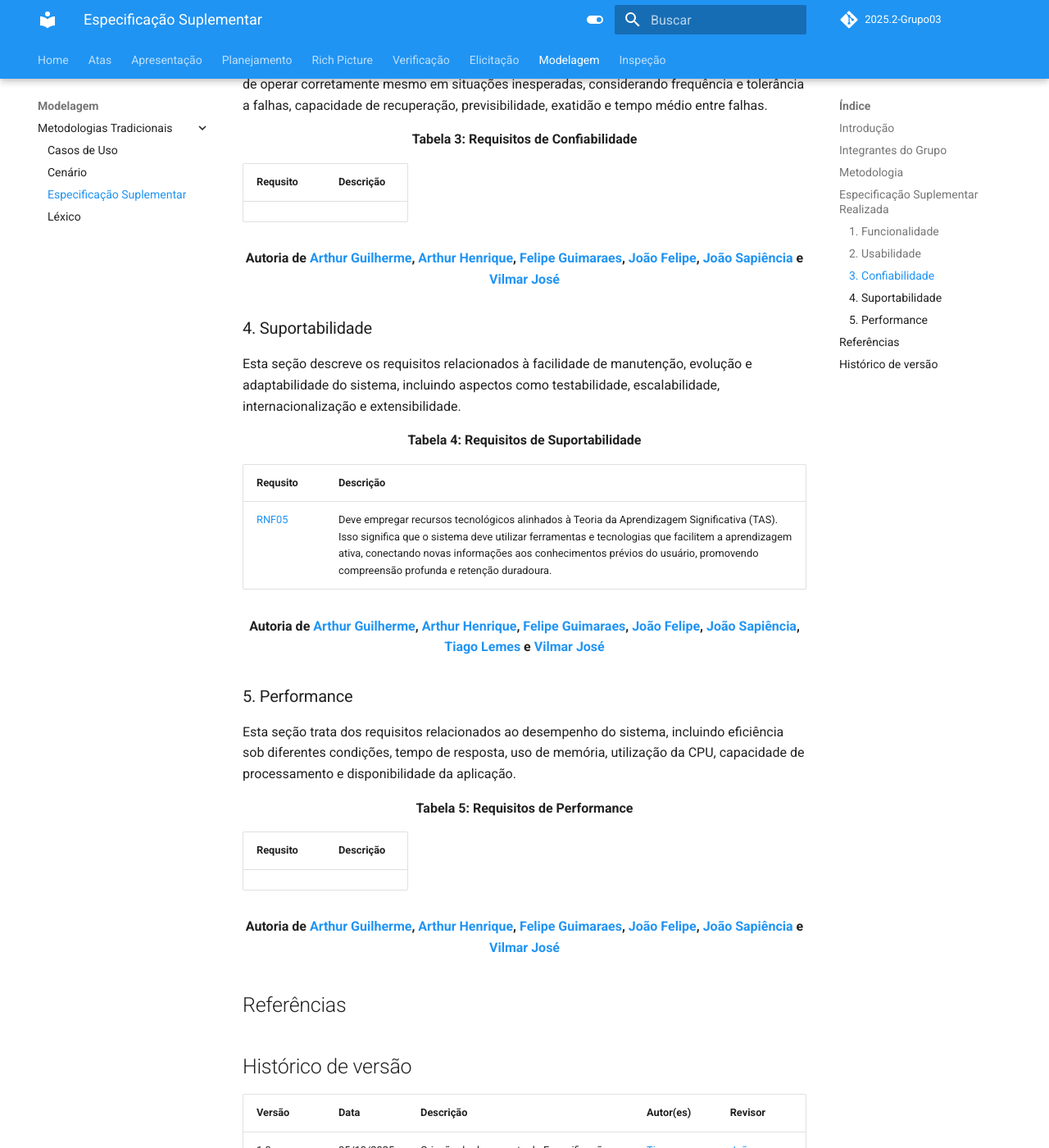
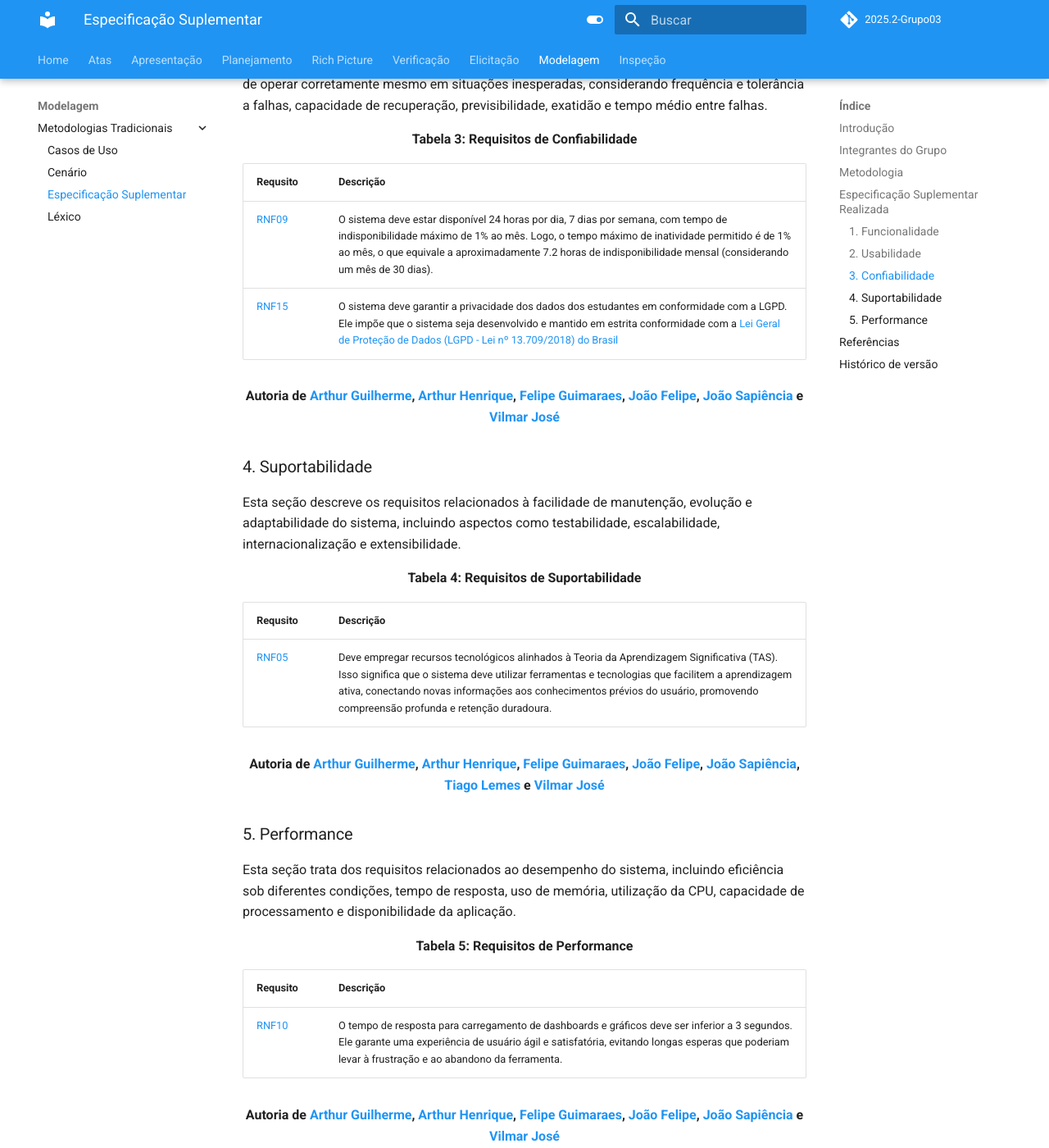
Before and after one commit to Requisitos-de-Software/2025.2-Grupo03, an MkDocs documentation site: the page built from docs/Modelagem/especificacao_suplementar.md, in a window 1280 px wide and 1400 px high, scrolled down 2468 px. Shown: the whole window at 82% size. Built offline with MkDocs 1.6.1 and Material for MkDocs 9.7.7, drawn with Linux system fonts in a browser that asks for light colours; comment, search, counter and statistics services are not loaded; some of the changed text lies outside the part shown.

Commit message:
Update especificacao_suplementar.md

```diff
--- a/docs/Modelagem/especificacao_suplementar.md
+++ b/docs/Modelagem/especificacao_suplementar.md
@@ -26,7 +26,7 @@ A Tabela 1 apresenta todos os integrantes da equipe que participaram da constru
 | [João Felipe](https://github.com/MrBolt2005) |                                       |
 | [João Sapiência](https://github.com/JoaoSapiencia) |                                       |
 | [Tiago Lemes](https://github.com/TiagoTeixeira-2005) | Criação do documento de Especificação Suplementar e classificação dos requisitos não funcionais: [RNF01](https://requisitos-de-software.github.io/2025.2-Grupo03/Elicitacao/requisitos_elicitados/#requisitos-nao-funcionais) e [RNF05](https://requisitos-de-software.github.io/2025.2-Grupo03/Elicitacao/requisitos_elicitados/#requisitos-nao-funcionais).                                      |
-| [Vilmar José](https://github.com/VilmarFagundes) |                                       |
+| [Vilmar José](https://github.com/VilmarFagundes) | Classificação dos requisitos não funcionais: [RNF09](https://requisitos-de-software.github.io/2025.2-Grupo03/Elicitacao/requisitos_elicitados/#requisitos-nao-funcionais), [RNF10](https://requisitos-de-software.github.io/2025.2-Grupo03/Elicitacao/requisitos_elicitados/#requisitos-nao-funcionais) e [RNF15](https://requisitos-de-software.github.io/2025.2-Grupo03/Elicitacao/requisitos_elicitados/#requisitos-nao-funcionais) |
 
 <div align="center"><strong>Autoria de <a href="https://github.com/TiagoTeixeira-2005">Tiago Lemes</a></strong></div>
 
@@ -69,7 +69,8 @@ Esta seção trata da estabilidade, segurança e integridade do sistema, bem com
 
 | **Requsito** | **Descrição** |
 | ------------------- | ---------------- |
-|  |  |
+| [RNF09](https://requisitos-de-software.github.io/2025.2-Grupo03/Elicitacao/requisitos_elicitados/#requisitos-nao-funcionais) | O sistema deve estar disponível 24 horas por dia, 7 dias por semana, com tempo de indisponibilidade máximo de 1% ao mês. Logo, o tempo máximo de inatividade permitido é de 1% ao mês, o que equivale a aproximadamente 7.2 horas de indisponibilidade mensal (considerando um mês de 30 dias). |
+| [RNF15](https://requisitos-de-software.github.io/2025.2-Grupo03/Elicitacao/requisitos_elicitados/#requisitos-nao-funcionais) | O sistema deve garantir a privacidade dos dados dos estudantes em conformidade com a LGPD. Ele impõe que o sistema seja desenvolvido e mantido em estrita conformidade com a [Lei Geral de Proteção de Dados (LGPD - Lei nº 13.709/2018) do Brasil](https://www.planalto.gov.br/ccivil_03/_ato2015-2018/2018/lei/L13709compilado.htm) |
 
 <div align="center">
     <strong>
@@ -112,7 +113,7 @@ Esta seção trata dos requisitos relacionados ao desempenho do sistema, incluin
 
 | **Requsito** | **Descrição** |
 | ------------------- | ---------------- |
-|  |  |
+| [RNF10](https://requisitos-de-software.github.io/2025.2-Grupo03/Elicitacao/requisitos_elicitados/#requisitos-nao-funcionais) | O tempo de resposta para carregamento de dashboards e gráficos deve ser inferior a 3 segundos. Ele garante uma experiência de usuário ágil e satisfatória, evitando longas esperas que poderiam levar à frustração e ao abandono da ferramenta. |
 
 <div align="center">
     <strong>
@@ -133,4 +134,5 @@ Esta seção trata dos requisitos relacionados ao desempenho do sistema, incluin
 | Versão | Data | Descrição | Autor(es) | Revisor |
 |--------|------|-----------|-----------|---------|
 | 1.0    | 05/10/2025 | Criação do documento da Especificação Suplementar | [Tiago Lemes](https://github.com/TiagoTeixeira-2005) |  [João Sapiência](https://github.com/JoaoSapiencia) |
-| 1.1    | 08/10/2025 | Edição do documento de Especificação Suplementar e classificação dos requisitos não funcionais: RNF01 e RNF05 | [Tiago Lemes](https://github.com/TiagoTeixeira-2005) |  [Arthur Guilherme](https://github.com/ArthurGuilher62) | |
+| 1.1    | 08/10/2025 | Edição do documento de Especificação Suplementar e classificação dos requisitos não funcionais: RNF01 e RNF05 | [Tiago Lemes](https://github.com/TiagoTeixeira-2005) |  [Arthur Guilherme](https://github.com/ArthurGuilher62) |
+| 1.2    | 08/10/2025 | Edição do documento de Especificação Suplementar e classificação dos requisitos não funcionais: RNF09, RNF10 e RNF 15 | [Vilmar José](https://github.com/VilmarFagundes) |  |
```
